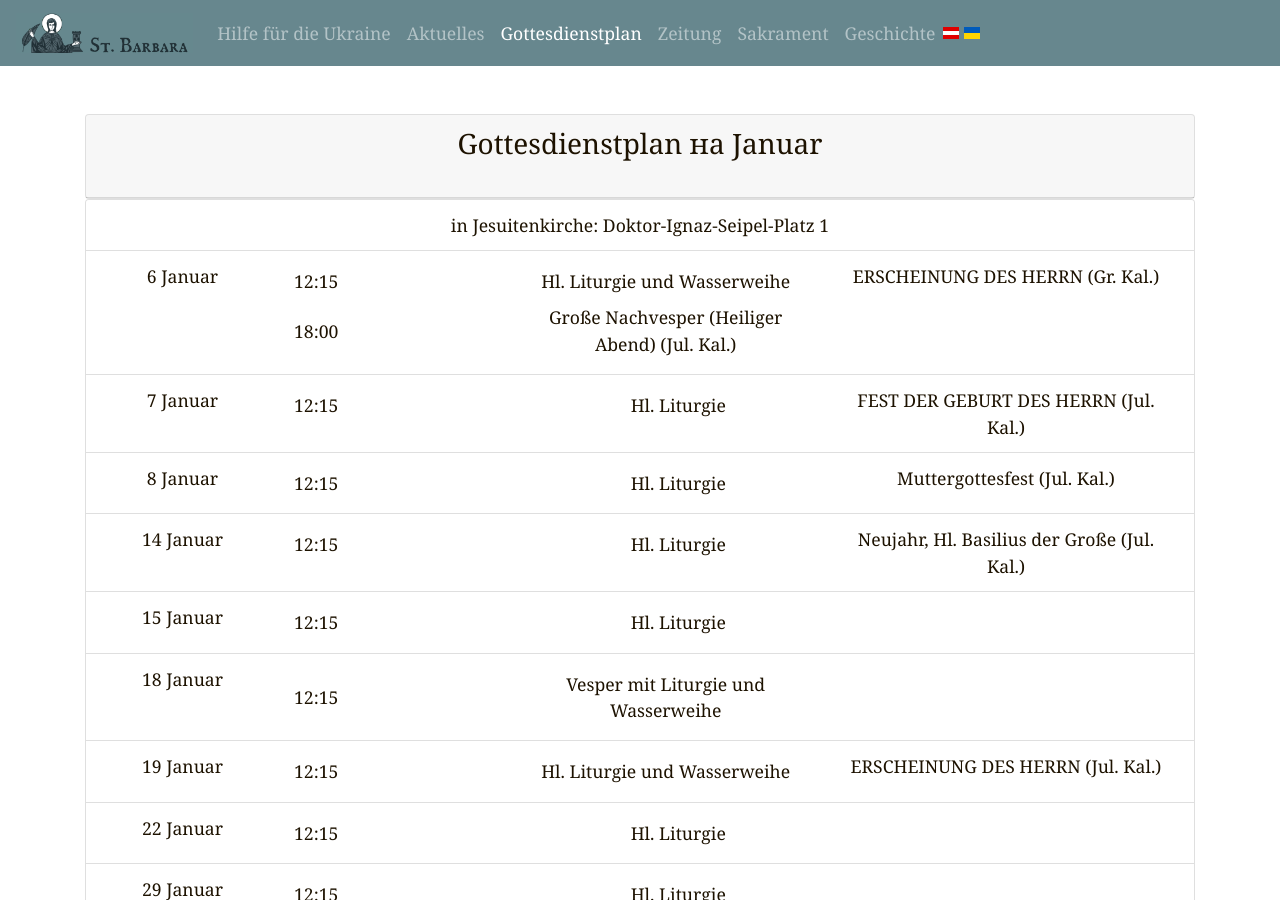
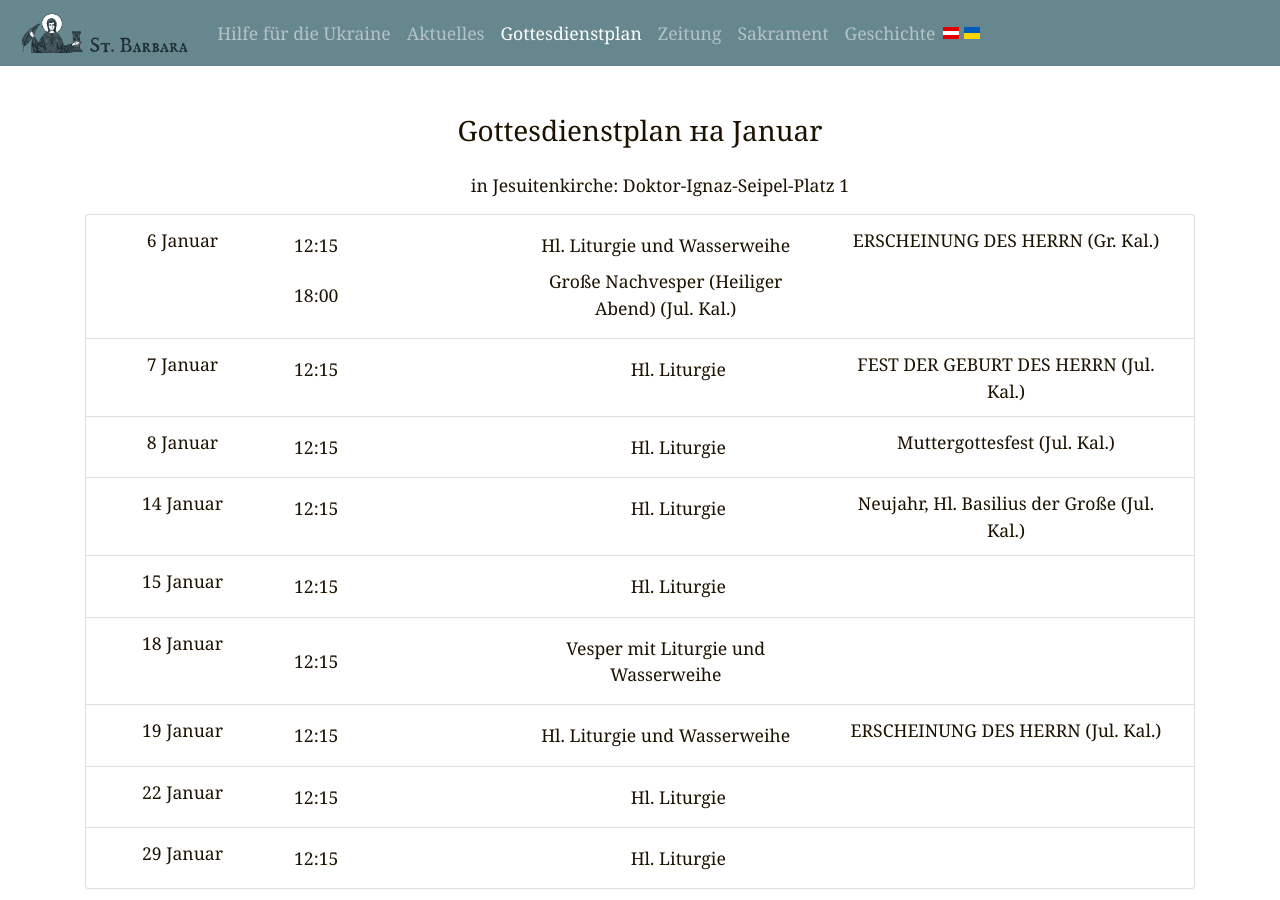
Before and after one commit to n3braska/jekyll, a Jekyll site: the page built from de/timetable.html, in a window 1280 px wide and 900 px high. Built offline with Jekyll 4.4.1, drawn with Linux system fonts in a browser that asks for light colours.

Commit message:
Timetable cards update

```diff
--- a/_includes/indextimetable_jesuitenkirche.html
+++ b/_includes/indextimetable_jesuitenkirche.html
@@ -11,8 +11,8 @@
             {% assign month_date_now = 'now' | date: '%m' | slice: 0,2 | plus: 0 %}
             {% endif %}
 
-                <ul class="list-group list-group-flush">
-                    <li class="list-group-item">
+                <ul class="">
+                    <li class="">
                     {% if site.data.[page.lang].calendar_jesuitenkirche.month[month_date_now].announcement %}
                         <div class="row atext-c center">
                             <span class=" col-sm-2"></span>
@@ -23,7 +23,7 @@
                     </li>
                 </ul>
 
-                <ul class="list-group list-group-flush">
+                <ul class="list-group">
                     {% for entry in site.data.[page.lang].calendar_jesuitenkirche.month[month_date_now].day %}
                     <li class="list-group-item" id="jes-{{ entry.d }}">
                         <div class="row cent">
--- a/_includes/indextimetable_josaphatskapelle.html
+++ b/_includes/indextimetable_josaphatskapelle.html
@@ -11,8 +11,8 @@
             {% assign month_date_now = 'now' | date: '%m' | slice: 0,2 | plus: 0 %}
             {% endif %}
 
-                <ul class="list-group list-group-flush">
-                    <li class="list-group-item" id="link">
+                <ul class="">
+                    <li class="" id="link">
                     {% if site.data.[page.lang].calendar_josaphatskapelle.month[month_date_now].announcement %}
                         <div class="row atext-c center">
                             <span class=" col-sm-2"></span>
@@ -23,7 +23,7 @@
                     </li>
                 </ul>
 
-                <ul class="list-group list-group-flush">
+                <ul class="list-group">
                     {% for entry in site.data.[page.lang].calendar_josaphatskapelle.month[month_date_now].day %}
                     <li class="list-group-item" id="jos-{{ entry.d }}">
                         <div class="row cent">
--- a/_includes/timetable.html
+++ b/_includes/timetable.html
@@ -1,7 +1,7 @@
 <div class="container pt-5 pb-5"  style="min-height: calc(100vh - 250px);">
-    <div class="card">
+    <div class="">
         <div class="tabs m-0 p-0">
-            <div class="card-header">
+            <div class="">
                 <nav class="tab-list">
                     <h3 style="text-align: center;">{{page.title}}
                     на
@@ -13,11 +13,11 @@
             </div>
         </div>
     </div>
-    <div class="card w-100">
+    <div class="w-100">
         {% include indextimetable_jesuitenkirche.html %}
     </div>
     <br>
-    <div class="card w-100">
+    <div class="w-100">
         {% include indextimetable_josaphatskapelle.html %}
     </div>
 </div>
```
Also changed, not shown: _layouts/indexlayout.html (+11 -17 lines).
